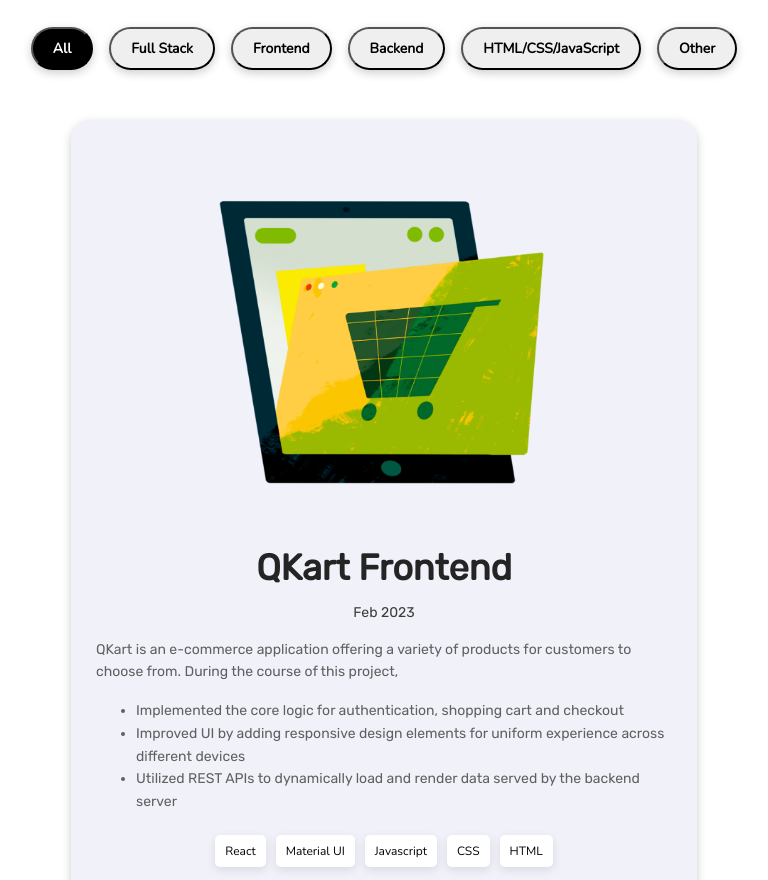
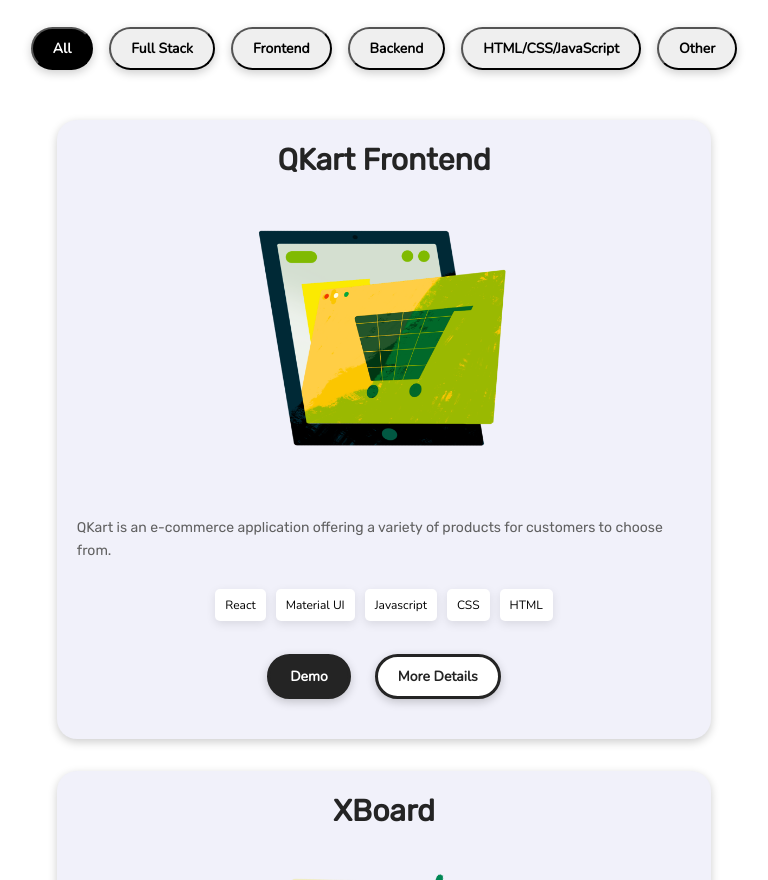
Before and after one commit to hsingla378/portfolio, a React (Create React App) app: page / in a window 768 px wide. Shown: the part 1920-2800 px from the top of the page. Built offline with nearby package versions, Linux system fonts and the light colour scheme; no server answers.

Commit message:
change project setiob design

```diff
--- a/src/App.css
+++ b/src/App.css
@@ -51,7 +51,7 @@
 }
 
 h1 {
-  font-size: 48px;
+  font-size: 40px;
   font-weight: 900;
   color: #242424;
   margin: 0 auto;
@@ -59,7 +59,7 @@
 }
 
 h2 {
-  font-size: 36px;
+  font-size: 35px;
   font-weight: 700;
   text-align: center;
   color: #242424;
@@ -72,7 +72,7 @@
     margin: 100px auto;
     color: #242424;
     text-align: center;
-    font-size: 36px;
+    font-size: 35px;
     max-width: 600px;
     margin: 3.5rem auto;
     position: relative;
@@ -102,7 +102,7 @@
 }
 
 h3 {
-  font-size: 36px;
+  font-size: 30px;
   color: #242424;
   font-weight: 800;
 }
--- a/src/components/Projects.css
+++ b/src/components/Projects.css
@@ -18,7 +18,7 @@
   font-family: "Nunito", sans-serif;
   font-weight: bold;
   border-radius: 30px;
-  padding: 15px 40px;
+  padding: 15px 30px;
   cursor: pointer;
   box-shadow: 0 3px 10px rgb(0 0 0 / 0.2);
 }
@@ -33,23 +33,28 @@
   color: white;
 }
 
-.project {
+#project-section-inner {
+  margin: 50px auto;
   display: grid;
   justify-content: center;
-  justify-items: center;
-  align-items: center;
-  max-width: 75%;
-  margin: 50px auto;
-  grid-template-columns: 60% 40%;
+  grid-template-columns: 33% 33% 33%;
+  gap: 2rem;
+}
+
+.project {
+  display: flex;
+  justify-content: center;
+  flex-direction: column;
+  text-align: center;
+  gap: 0.5rem;
   background-color: #f1f1fa;
   border-radius: 20px;
-  padding: 25px;
+  padding: 20px;
   box-shadow: 0 3px 10px rgb(0 0 0 / 0.2);
 }
 
 .project-img {
-  width: 70%;
-  display: flex;
+  width: 50%;
   margin: auto;
 }
 
@@ -84,6 +89,7 @@
 
 .project-buttons {
   display: flex;
+  justify-content: center;
   gap: 1.5em;
 }
 
@@ -95,7 +101,7 @@
   font-family: "Nunito", sans-serif;
   font-weight: bold;
   border-radius: 30px;
-  padding: 15px 40px;
+  padding: 15px 30px;
   cursor: pointer;
   box-shadow: 0 3px 10px rgb(0 0 0 / 0.2);
 }
@@ -127,70 +133,39 @@
   font-size: 1rem;
 } */
 
+@media screen and (max-width: 1100px) {
+  #project-section-inner {
+    grid-template-columns: 50% 50%;
+  }
+}
+
 @media screen and (max-width: 768px) {
   /* Projects Section */
 
   #project-section {
     max-width: 100%;
-    margin: 50px auto;
   }
 
   .categories-container {
     gap: 1rem;
   }
 
-  .project {
-    display: flex;
-    justify-content: center;
-    flex-direction: column-reverse;
-    text-align: center;
-    max-width: 75%;
-    margin: 50px auto;
-    grid-template-columns: 60% 40%;
-    background-color: #f1f1fa;
-    border-radius: 20px;
-    padding: 25px;
+  #project-section-inner {
+    grid-template-columns: 100%;
   }
 
-  .project-img {
-    width: 70%;
+  .project {
+    max-width: 80%;
+    justify-self: center;
   }
 
   .project h3 {
     margin: auto;
-    line-height: 40px;
-    text-align: center;
-  }
-
-  .project-date {
-    color: #3c3c3c;
-    line-height: 24px;
-    display: flex;
-    justify-content: center;
   }
 
   .project p,
   li {
     text-align: left;
-    font-size: 14px;
-    line-height: 22.75px;
-  }
-
-  .project-skill {
-    font-family: "Nunito", sans-serif;
-    display: inline-block;
-    font-size: 12px;
-    color: black;
-    background-color: white;
-    padding: 8px 10px;
-    margin: 5px;
-    /* border: 1px solid black; */
-    border-radius: 5px;
-  }
-
-  .project-buttons {
-    margin-top: 1em;
-    justify-content: center;
   }
 
   .demo-link-btn,
--- a/src/components/Projects.jsx
+++ b/src/components/Projects.jsx
@@ -56,20 +56,9 @@
           } = project;
           return (
             <div className="project">
-              {/* <!-- Project Details --> */}
-              <div className="project-text">
-                {/* <!-- Description --> */}
               <h3>{name}</h3>
-                <p className="project-date">{date}</p>
-                <div>
+              <img src={thumbnail} alt="QEats" className="project-img" />
               <p>{desc}</p>
-                  <ul>
-                    {features.map((feature) => {
-                      return <li>{feature}</li>;
-                    })}
-                  </ul>
-                </div>
-                {/* <!-- Technologies used --> */}
               <div className="project-skills">
                 {skills.map((skill) => {
                   return <div className="project-skill">{skill}</div>;
@@ -78,18 +67,13 @@
               {/* <!-- Buttons for more details --> */}
               <div className="project-buttons">
                 <a href={demo} target="_blank" rel="noreferrer">
-                    <button className="demo-link-btn">View Demo</button>
+                  <button className="demo-link-btn">Demo</button>
                 </a>
                 <a href={github} target="_blank" rel="noreferrer">
                   <button className="project-link-btn">
-                      View Project Details
+                    More Details
                   </button>
                 </a>
-                </div>
-              </div>
-              {/* <!-- Project Image --> */}
-              <div>
-                <img src={thumbnail} alt="QEats" className="project-img" />
               </div>
             </div>
           );
--- a/src/components/Skills.css
+++ b/src/components/Skills.css
@@ -11,6 +11,7 @@
 #skills {
   margin: 50px auto;
   display: grid;
+  justify-content: center;
   gap: 30px;
   grid-template-columns: 15% 15% 15% 15% 15% 15%;
 }
--- a/src/utils/constants.js
+++ b/src/utils/constants.js
@@ -5,7 +5,7 @@
     category: "frontend",
     thumbnail: "qkartfrontend.png",
     images: "",
-    desc: "QKart is an e-commerce application offering a variety of products for customers to choose from. During the course of this project,",
+    desc: "QKart is an e-commerce application offering a variety of products for customers to choose from.",
     features: [
       "Implemented the core logic for authentication, shopping cart and checkout",
       "Improved UI by adding responsive design elements for uniform experience across different devices",
@@ -22,21 +22,13 @@
     category: "html/css/javascript",
     thumbnail: "xboard.png",
     images: "",
-    desc: "XBoard is a News Feed website that will feature the latest news for select topics, from Flipboard. During the course of this project,",
+    desc: "XBoard is a News Feed website that will feature the latest news for select topics, from Flipboard. ",
     features: [
       "Built XBoard using HTML, CSS, Bootstrap and JavaScript from scratch",
       "Used Accordions and Image Carousel to improve UI",
       "Fetched news content from flipboard's RSS feed using REST API",
     ],
-    skills: [
-      "HTML",
-      "CSS",
-      "Figma",
-      "Bootstrap",
-      "JavaScript",
-      "REST",
-      "Netlify",
-    ],
+    skills: ["HTML", "CSS", "Figma", "Bootstrap", "JavaScript"],
     demo: "https://xboard-himanshu.netlify.app/",
     github: "https://github.com/hsingla378/xboard",
     youtube: "",
@@ -47,22 +39,13 @@
     category: "html/css/javascript",
     thumbnail: "qtripdynamic.png",
     images: "other",
-    desc: "QTrip is a travel website aimed at travellers looking for a multitude of adventures in different cities. During the course of this project, ",
+    desc: "QTrip is a travel website aimed at travellers looking for a multitude of adventures in different cities.",
     features: [
       "Created web pages using HTML and CSS and made them dynamic using JavaScript",
       "Improved UX with multi-select filters, image carousels",
       "Utilised localStorage to persist user preferences at client-side",
     ],
-    skills: [
-      "Render",
-      "Netlify",
-      "HTML",
-      "CSS",
-      "JavaScript",
-      "Bootstrap",
-      "HTTP",
-      "REST",
-    ],
+    skills: ["HTML", "CSS", "JavaScript", "Bootstrap"],
     demo: "https://himanshu-qtrip-dynamic.netlify.app/",
     github: "https://github.com/hsingla378/qtripdynamic",
     youtube: "",
@@ -73,20 +56,13 @@
     category: "html/css/javascript",
     thumbnail: "qtripstatic.png",
     images: "",
-    desc: "QTrip is a travel website aimed at travellers looking for a multitude of adventures in different cities. During the course of this project,",
+    desc: "QTrip is a travel website aimed at travellers looking for a multitude of adventures in different cities. ",
     features: [
       "Created 3 different web pages from Wireframe layout using HTML and CSS",
       "Utilized Bootstrap extensively for responsive design",
       "Deployed the website to Netlify",
     ],
-    skills: [
-      "HTML",
-      "CSS",
-      "Bootstrap",
-      "Responsive Design",
-      "Deployment",
-      "Netlify",
-    ],
+    skills: ["HTML", "CSS", "Bootstrap"],
     demo: "https://himanshu-qtrip-static.netlify.app/",
     github: "https://github.com/hsingla378/qtripstatic",
     youtube: "",
@@ -152,3 +128,23 @@
   "HTML/CSS/JavaScript",
   "Other",
 ];
+
+export const projectDetailsList = [
+  {
+    name: "QKart Frontend",
+    date: "Feb 2023",
+    category: "frontend",
+    thumbnail: "qkartfrontend.png",
+    images: "",
+    desc: "QKart is an e-commerce application offering a variety of products for customers to choose from. During the course of this project,",
+    features: [
+      "Implemented the core logic for authentication, shopping cart and checkout",
+      "Improved UI by adding responsive design elements for uniform experience across different devices",
+      "Utilized REST APIs to dynamically load and render data served by the backend server",
+    ],
+    skills: ["React", "Material UI", "Javascript", "CSS", "HTML"],
+    demo: "https://himanshu-qkart.netlify.app/",
+    github: "https://github.com/hsingla378/qkart",
+    youtube: "",
+  },
+];
```
Lines whose indentation alone changed are shown as unchanged.
